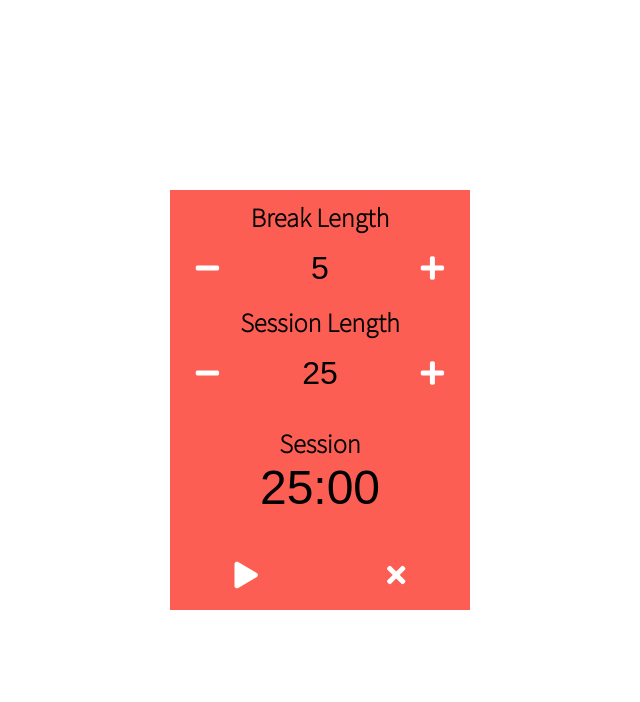
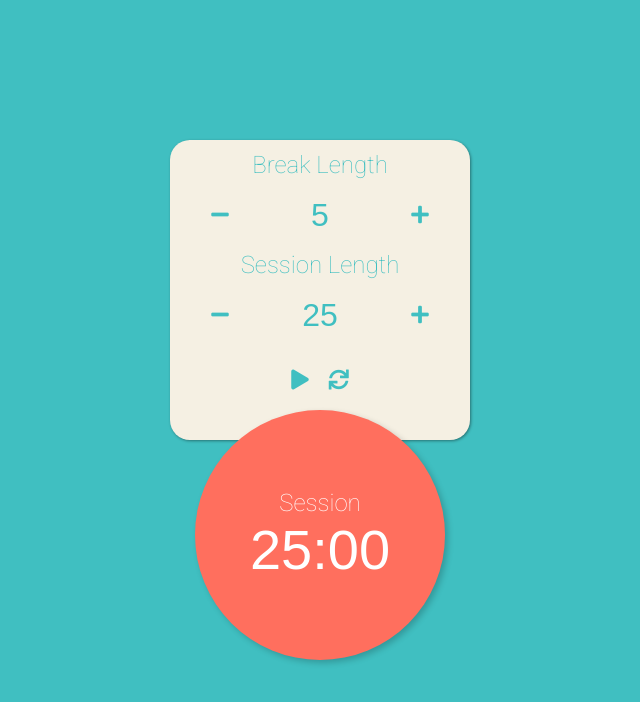
Before and after one commit to federicocipriani/fcc-pomodoreact-clock, a React (Create React App) app: page / in a window 1280 px wide. Shown: the top 702 px of the page, without its empty margins (320-960 px from the left). Built offline with nearby package versions, Linux system fonts and the light colour scheme; a web font is replaced by a local one.

Commit message:
new-styling-branch-020720

```diff
--- a/src/App.css
+++ b/src/App.css
@@ -1,4 +1,6 @@
 @import url('https://fonts.googleapis.com/css2?family=Rubik:wght@300&display=swap');
+@import url('https://fonts.googleapis.com/css2?family=Open+Sans:wght@300&display=swap');
+@import url('https://fonts.googleapis.com/css2?family=Roboto:wght@100&display=swap');
 @import url('https://fonts.googleapis.com/css2?family=Noto+Sans+TC:wght@100&display=swap');
 
 @font-face {
@@ -26,39 +28,54 @@ body {
     display: flex;
     justify-content: center;
     align-items: center;
+    text-align: center;
     height: 100vh;
-    font-family: 'Noto Sans TC', sans-serif;
+    /* font-family: 'Noto Sans TC', sans-serif; */
+    font-family: 'Roboto', sans-serif;
+    background-color: #40bfc1;
+}
+
+.wrapper {
+    display: flex;
+    flex-direction: column;
+    justify-content: center;
+    align-items: center;
 }
 
 .container {
-    background-color: #fd5e53;
-    height: 420px;
+    background-color: #f5f0e3;
+    height: 300px;
     width: 300px;
     display: grid;
-    grid-template-rows: 1.5fr 1.5fr 2fr 1fr;
+    grid-template-rows: 1fr 1fr 1fr;
     grid-template-areas:
         'settings-break'
         'settings-session'
-        'timer'
         'buttons';
+    border-radius: 20px;
+    box-shadow: 1px 1px 3px rgba(0, 0, 0, 0.4);
+    /* box-shadow: 2px 2px 5px #7e7e7e, -2px 2px 5px #7e7e7e; */
+    /* border: 2px solid black; */
 }
 
 .fa {
-    font-size: 2em;
-    color: white;
+    font-size: 1.5em;
+    color: #40bfc1;
+    /* text-shadow: 1px 1px 2px #ccc; */
 }
 
 /* BREAK SETTINGS SECTION */
 #settings-break {
     grid-area: settings-break;
     display: grid;
-    grid-template-columns: 1fr 2fr 1fr;
+    grid-template-columns: 1fr 1fr 1fr;
     grid-template-rows: repeat(2, 1fr);
     grid-template-areas:
         'break-label break-label break-label'
         'break-decrement break-length break-increment';
     justify-items: center;
     align-items: center;
+    color: #40bfc1;
 }
 
 #break-label {
@@ -80,13 +97,14 @@ body {
 #settings-session {
     grid-area: settings-session;
     display: grid;
-    grid-template-columns: 1fr 2fr 1fr;
+    grid-template-columns: 1fr 1fr 1fr;
     grid-template-rows: repeat(2, 1fr);
     grid-template-areas:
         'session-label session-label session-label'
         'session-decrement session-length session-increment';
     justify-items: center;
     align-items: center;
+    color: #40bfc1;
 }
 
 #session-label {
@@ -106,6 +124,7 @@ body {
 /* COMMON */
 h1 {
     font-size: 1.5em;
+    font-weight: 100;
 }
 
 #break-length,
@@ -119,11 +138,18 @@ h1 {
     flex-direction: column;
     justify-content: center;
     align-items: center;
+    margin-top: -30px;
+    height: 250px;
+    width: 250px;
+    background-color: #ff6f5e;
+    border-radius: 50%;
+    color: white;
+    box-shadow: 3px 3px 6px rgba(0, 0, 0, 0.2);
 }
 
 #time-left {
     font-family: 'OPTICalculator', sans-serif;
-    font-size: 3em;
+    font-size: 3.5em;
 }
 
 /* BUTTONS */
@@ -136,12 +162,14 @@ button {
 }
 
 #buttons {
-    display: flex;
+    margin-top: 30px;
+    /* display: flex;
     justify-content: space-around;
-    align-items: center;
+    align-items: flex-start; */
 }
 
 #reset,
 #start_stop {
     grid-area: buttons;
+    padding: 0 10px;
 }
--- a/src/App.js
+++ b/src/App.js
@@ -116,6 +116,7 @@ class App extends React.Component {
 
     render() {
         return (
+            <div className='wrapper'>
                 <div className='container'>
                     <Break
                         index={this.state.index}
@@ -126,16 +127,19 @@ class App extends React.Component {
                         sessionLength={this.state.sessionLength}
                         changeNumbers={this.changeNumbers}
                     />
-                <Timer
-                    currentTimer={this.state.currentTimer}
-                    timeLeft={this.state.timeLeft}
-                />
                     <div id='buttons'>
                         <StartStopBtn
                             startStopTimer={this.startStopTimer}
                             isRunning={this.state.isRunning}
                         />
                         <ResetBtn reset={this.resetState} />
+                    </div>
+                </div>
+                <div>
+                    <Timer
+                        currentTimer={this.state.currentTimer}
+                        timeLeft={this.state.timeLeft}
+                    />
                 </div>
                 <audio
                     id='beep'
@@ -145,6 +149,7 @@ class App extends React.Component {
                         this.timerComplete = audio;
                     }}
                 />
+                <div />
             </div>
         );
     }
--- a/src/components/buttons/ResetBtn.js
+++ b/src/components/buttons/ResetBtn.js
@@ -3,7 +3,7 @@ import React from 'react';
 const ResetBtn = ({ reset }) => {
     return (
         <button id='reset' onClick={reset}>
-            <i className='fa fa-times'></i>
+            <i className='fa fa-sync'></i>
         </button>
     );
 };
```
Lines whose indentation alone changed are shown as unchanged.
